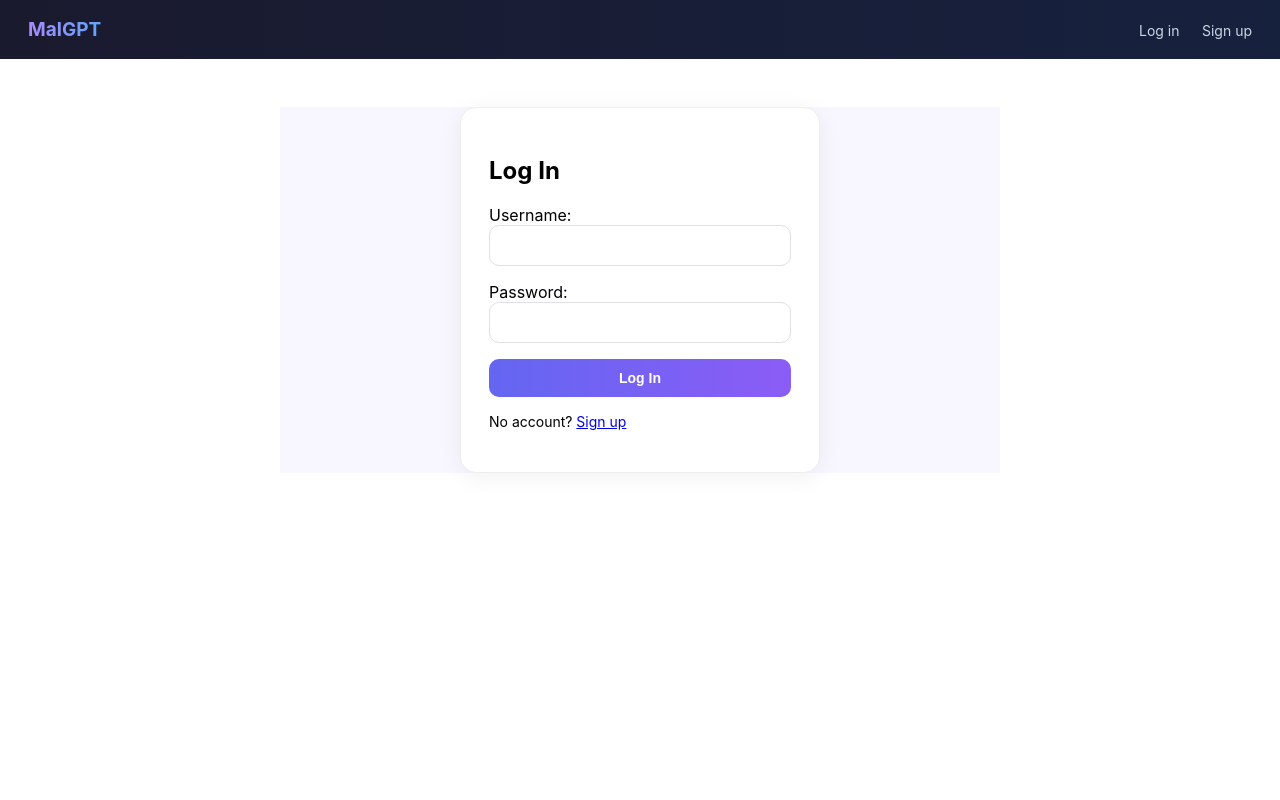
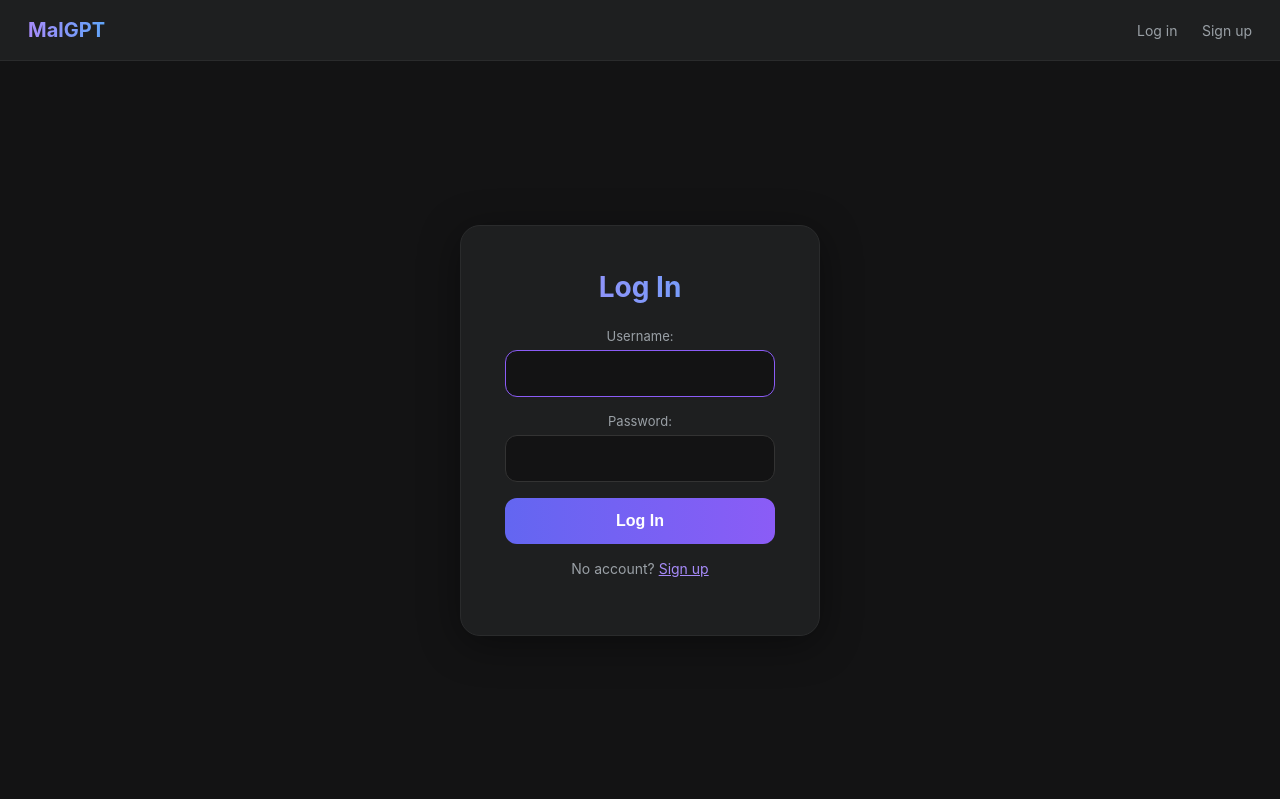
Before and after one commit to fistfighterpro/MalGPT, a Django app: page /accounts/login/ in a window 1280 px wide. Run offline with Django 4.2, Linux system fonts and the light colour scheme.

Commit message:
Dark theme for auth pages (login, signup, logout)

```diff
--- a/chat/templates/base.html
+++ b/chat/templates/base.html
@@ -9,28 +9,48 @@
 
         /* ---- auth pages (signup/login) ---- */
         .topbar {
-            background: linear-gradient(90deg, #1a1a2e 0%, #16213e 100%);
+            background: #1e1f20;
             color: white; padding: 18px 28px;
             display: flex; justify-content: space-between; align-items: center;
+            border-bottom: 1px solid #2a2b2c;
         }
         .topbar strong {
-            font-size: 19px;
+            font-size: 20px;
             background: linear-gradient(90deg, #a78bfa, #60a5fa);
             -webkit-background-clip: text; -webkit-text-fill-color: transparent;
         }
-        .topbar a { color: #cbd5e1; text-decoration: none; margin-left: 18px; font-size: 14px; }
+        .topbar a { color: #9aa0a6; text-decoration: none; margin-left: 20px; font-size: 14px; }
         .topbar a:hover { color: white; }
-        .container { max-width: 720px; margin: 48px auto; padding: 0 20px; background: #f8f7ff; }
-        .card { background: white; border-radius: 16px; padding: 28px; box-shadow: 0 4px 24px rgba(0,0,0,0.06); border: 1px solid #eee; }
+        .container {
+            min-height: calc(100vh - 62px);
+            display: flex; align-items: center; justify-content: center;
+            background: #131314; margin: 0; padding: 40px 20px;
+        }
+        .card {
+            background: #1e1f20; border-radius: 20px; padding: 44px;
+            box-shadow: 0 8px 40px rgba(0,0,0,0.4); border: 1px solid #2a2b2c;
+            width: 100%; max-width: 420px; color: #e8eaed;
+        }
+        .card h2 {
+            font-size: 28px; margin-top: 0; margin-bottom: 24px; text-align: center;
+            background: linear-gradient(90deg, #a78bfa, #60a5fa);
+            -webkit-background-clip: text; -webkit-text-fill-color: transparent;
+        }
+        .card p { color: #9aa0a6; text-align: center; }
+        .card p a { color: #a78bfa; }
         .btn {
             display: inline-block; background: linear-gradient(90deg, #6366f1, #8b5cf6);
-            color: white; padding: 11px 20px; border-radius: 10px; text-decoration: none;
-            font-size: 14px; font-weight: 600; border: none; cursor: pointer;
+            color: white; padding: 14px 20px; border-radius: 12px; text-decoration: none;
+            font-size: 16px; font-weight: 600; border: none; cursor: pointer;
         }
+        .btn:hover { opacity: 0.9; }
         form.auth-form input {
-            display: block; width: 100%; padding: 11px 14px; margin-bottom: 14px;
-            border: 1px solid #e0e0e6; border-radius: 10px; font-size: 15px; outline: none;
+            display: block; width: 100%; padding: 14px 16px; margin-bottom: 16px;
+            border: 1px solid #333; border-radius: 12px; font-size: 15px; outline: none;
+            background: #131314; color: #e8eaed;
         }
+        form.auth-form input:focus { border-color: #8b5cf6; }
+        form.auth-form label { color: #9aa0a6; font-size: 13px; margin-bottom: 6px; display: block; }
 
         /* ---- app pages (home / thread) ---- */
         .app-shell { display: flex; min-height: 100vh; background: #131314; color: #e8eaed; }
```
Also changed, not shown: chat/templates/registration/logged_out.html (added, +8 -0 lines).
